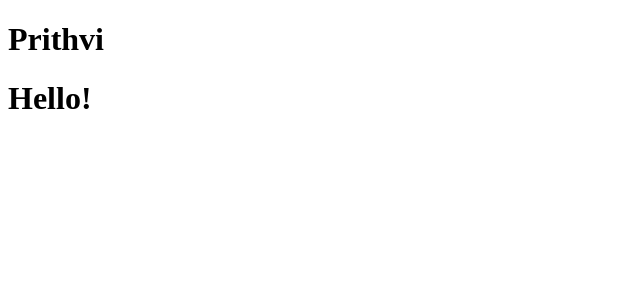
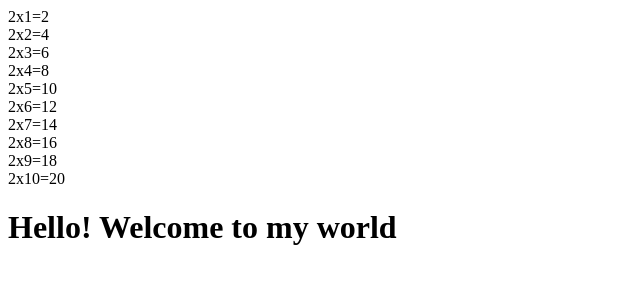
Before and after one commit to PrithviKV/htmlcssjs, a plain HTML site: page file1.html in a window 1280 px wide. Shown: the whole page, without its empty margins (0-640 px from the left). Drawn offline with Linux system fonts and the light colour scheme.

Commit message:
Added javascript

```diff
--- a/file1.html
+++ b/file1.html
@@ -1,11 +1,22 @@
 <!DOCTYPE html>
 <html labg="en">
     <head>
-     <h1> Prithvi </h1>
+        <meta charset="UTF-8">
+        <meta name="viewport" content="width=device-width, initial-scale=1.0">
+        <title> Prithvi HTML CSS </title>
     </head>
     <body>
+        <script>
+           for(i=1;i<=10;i++)
+           {
+            document.write(`2x${i}=${2*i}<br>`);
+           }
+
+
+
+        </script>
         <h1>
-            Hello!
+            Hello! Welcome to my world
 
         </h1>
 
```
